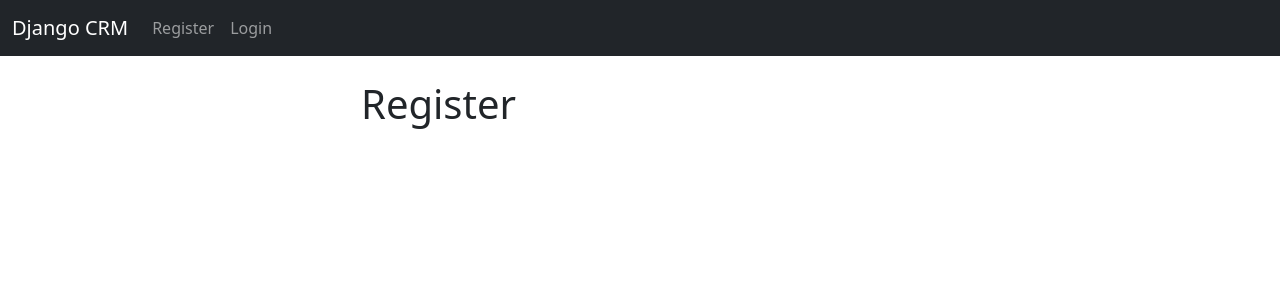
After one commit to sp0njik/Django-CRM, a Django app: page /register/ in a window 1280 px wide. The commit adds this page. Shown: the top 300 px of the page. Run offline with Django 4.2, Linux system fonts and the light colour scheme.

Commit message:
registration

```diff
--- a/website/templates/base.html
+++ b/website/templates/base.html
@@ -13,7 +13,10 @@
     <br/>
         {% if messages %}
             {% for message in messages %}
+                <div class="alert alert-warning alert-dismissible fade show" role="alert">
                   {{ message }}
+                  <button type="button" class="btn-close" data-bs-dismiss="alert" aria-label="Close"></button>
+                </div>
             {% endfor %}
         {% endif %}
     {% block content %}
--- a/website/templates/navbar.html
+++ b/website/templates/navbar.html
@@ -6,9 +6,18 @@
     </button>
     <div class="collapse navbar-collapse" id="navbarSupportedContent">
       <ul class="navbar-nav me-auto mb-2 mb-lg-0">
+        {% if user.is_authenticated %}
         <li class="nav-item">
-          <a class="nav-link" href="#">Link</a>
+          <a class="nav-link" href="{% url 'logout' %}">Logout</a>
         </li>
+        {% else %}
+        <li class="nav-item">
+          <a class="nav-link" href="{% url 'register' %}">Register</a>
+        </li>
+        <li class="nav-item">
+          <a class="nav-link" href="{% url 'home' %}">Login</a>
+        </li>
+        {% endif %}
       </ul>
     </div>
   </div>
--- /dev/null
+++ b/website/templates/register.html
@@ -0,0 +1,8 @@
+{% extends 'base.html' %}
+
+
+{% block content %}
+    <div class="col-md-6 offset-md-3">
+        <h1>Register</h1>
+    </div>
+{% endblock %}
--- a/website/urls.py
+++ b/website/urls.py
@@ -4,5 +4,6 @@ from website import views
 urlpatterns = [
     path('', views.home, name='home'),
     # path('login/', views.login_user, name='login'),
-    # path('logout/', views.logout_user, name='logout'),
+    path('logout/', views.logout_user, name='logout'),
+    path('register/', views.register_user, name='register'),
 ]
--- a/website/views.py
+++ b/website/views.py
@@ -22,4 +22,10 @@ def home(request):
 
 
 def logout_user(request):
-    pass
+    logout(request)
+    messages.success(request, 'You Have Been Logged Out...')
+    return redirect('home')
+
+
+def register_user(request):
+    return render(request, 'register.html', {})
```
Also changed, not shown: website/forms.py (added, +37 -0 lines). Lines whose indentation alone changed are shown as unchanged.
